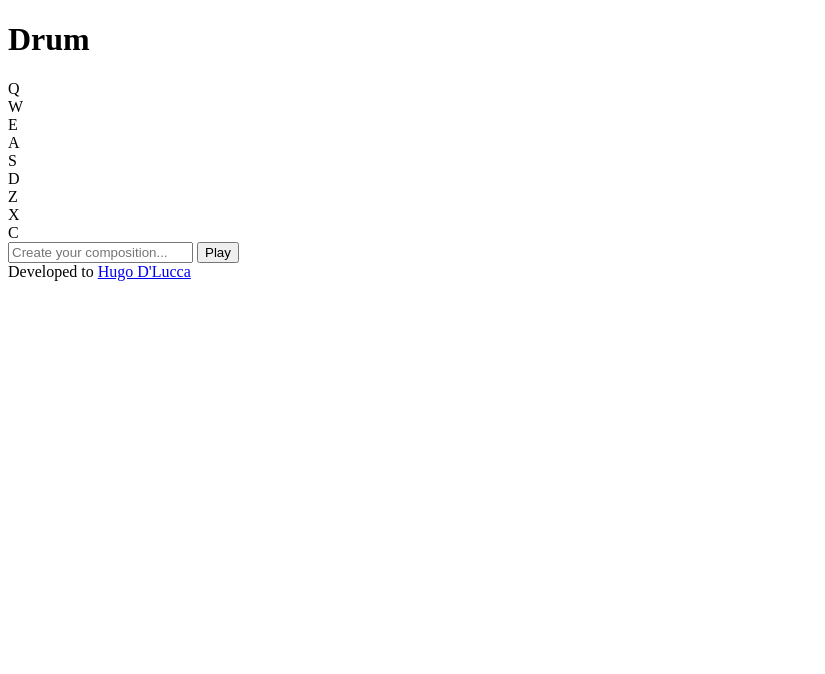
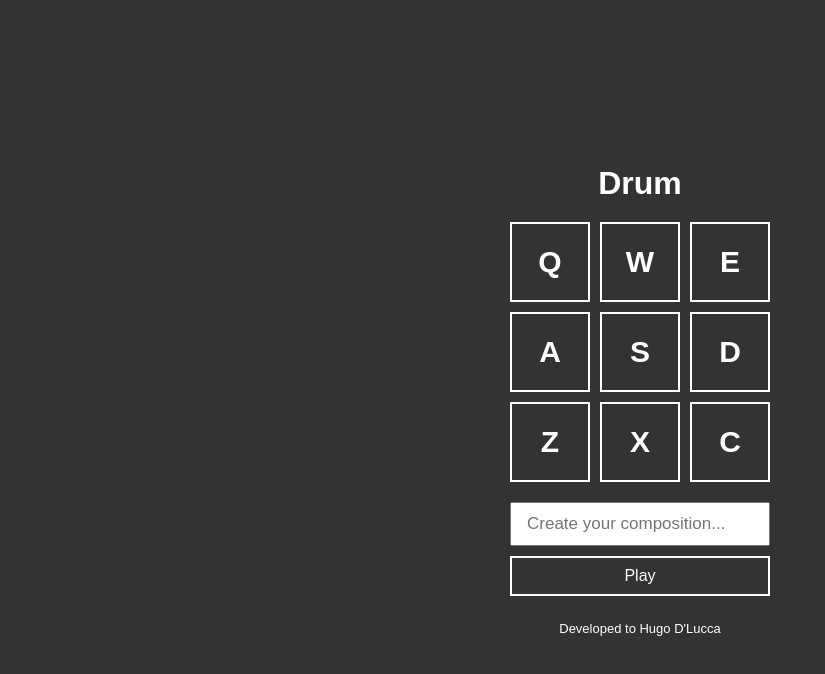
Before and after one commit to HugoGomes7/js-drum, a plain HTML site: page index.html in a window 1280 px wide. Shown: the whole page, without its empty margins (0-825 px from the left). Drawn offline with Linux system fonts and the light colour scheme.

Commit message:
Created CSS

```diff
--- a/index.html
+++ b/index.html
@@ -6,23 +6,24 @@
   <meta http-equiv="X-UA-Compatible" content="IE=edge">
   <meta name="viewport" content="width=device-width, initial-scale=1.0">
   <title>DL Drummer</title>
+  <link rel="stylesheet" href="styles.css">
 </head>
 
 <body>
   <h1>Drum</h1>
 
   <div class="keys">
-    <div class="keyq" class="key">Q</div>
-    <div class="keyw" class="key">W</div>
-    <div class="keye" class="key">E</div>
+    <div data-key="keyq" class="key">Q</div>
+    <div data-key="keyw" class="key">W</div>
+    <div data-key="keye" class="key">E</div>
 
-    <div class="keya" class="key">A</div>
-    <div class="keys" class="key">S</div>
-    <div class="keyd" class="key">D</div>
+    <div data-key="keya" class="key">A</div>
+    <div data-key="keys" class="key">S</div>
+    <div data-key="keyd" class="key">D</div>
 
-    <div class="keyz" class="key">Z</div>
-    <div class="keyx" class="key">X</div>
-    <div class="keyc" class="key">C</div>
+    <div data-key="keyz" class="key">Z</div>
+    <div data-key="keyx" class="key">X</div>
+    <div data-key="keyc" class="key">C</div>
   </div>
 
   <div class="composer">
--- a/styles.css
+++ b/styles.css
@@ -0,0 +1,81 @@
+* {
+  margin: 0;
+  padding: 0;
+  box-sizing: border-box;
+}
+
+body {
+  display: flex;
+  min-height: 100vh;
+  justify-content: center;
+  align-items: center;
+  flex-direction: column;
+  background-color: #333;
+  font-family: Arial, Helvetica, sans-serif;
+}
+
+h1 {
+  color: #FFF;
+  margin-bottom: 20px;
+}
+
+.keys {
+  display: grid;
+  grid-template-columns: repeat(3, 1fr);
+  gap: 10px;
+}
+
+.key {
+  width: 80px;
+  height: 80px;
+  color: #FFF;
+  border: 2px solid #FFF;
+  display: flex;
+  justify-content: center;
+  align-items: center;
+  font-size: 30px;
+  font-weight: bold;
+}
+
+.key.active {
+  border: 2px solid #FF0;
+  color: #FF0;
+}
+
+.composer {
+  width: 260px;
+  margin-top: 20px;
+}
+
+.composer #input {
+  width: 100%;
+  outline: none;
+  font-size: 17px;
+  padding: 10px 15px;
+}
+
+.composer button {
+  width: 100%;
+  height: 40px;
+  background: none;
+  border: 2px solid #FFF;
+  color: #FFF;
+  font-size: 16px;
+  margin-top: 10px;
+  cursor: pointer;
+}
+
+.composer button:hover {
+  background-color: rgba(0, 0, 0, 0.2);
+}
+
+footer {
+  margin-top: 25px;
+  color: #FFF;
+  font-size: 13px;
+}
+
+a {
+  color: #FFF;
+  text-decoration: none;
+}
```
